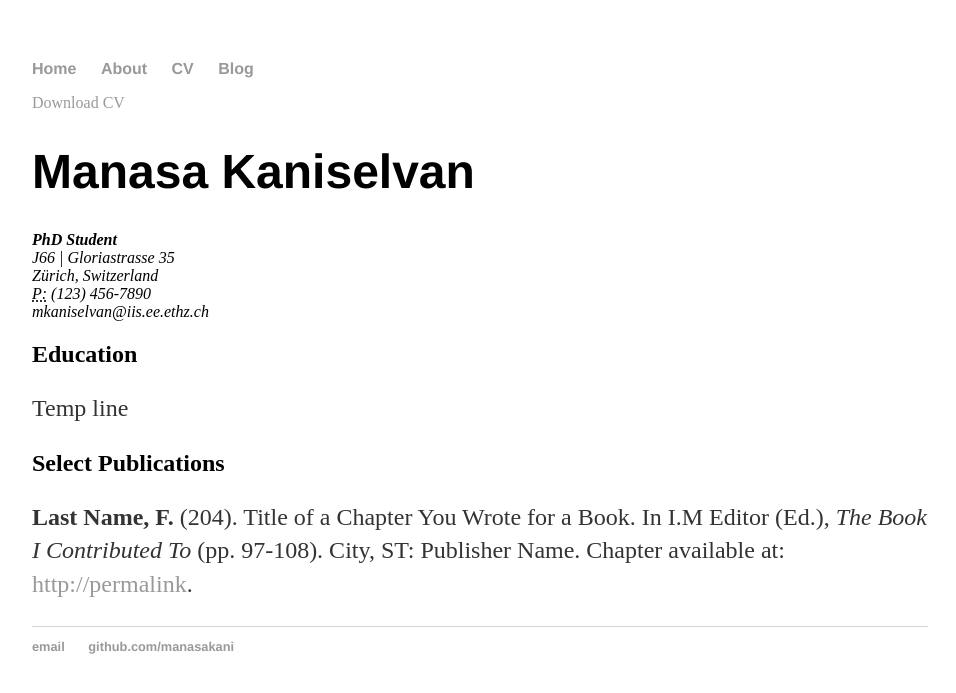
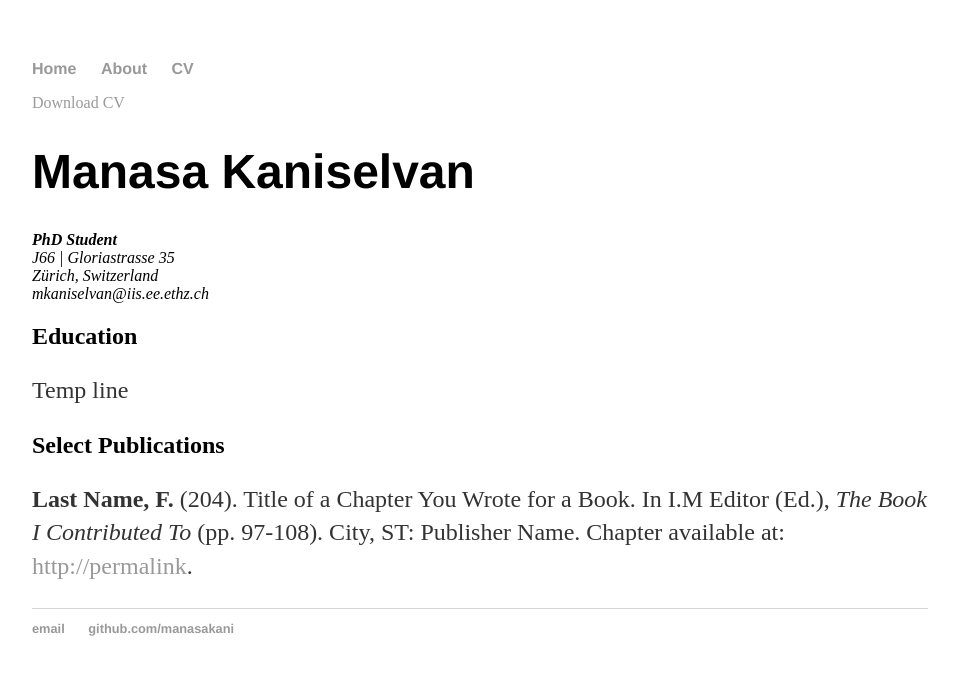
Before and after one commit to manasakani/manaskani.github.io, a Jekyll site: the page built from cv/index.html, in a window 1280 px wide. Shown: the top 693 px of the page, without its empty margins (160-1116 px from the left). Built offline with Jekyll 4.4.1, drawn with Linux system fonts in a browser that asks for light colours.

Commit message:
removed blog

```diff
--- a/_layouts/default.html
+++ b/_layouts/default.html
@@ -11,7 +11,6 @@
 	        		<li><a href="/">Home</a></li>
 		        	<li><a href="/about">About</a></li>
 	        		<li><a href="/cv">CV</a></li>
-	        		<li><a href="/blog">Blog</a></li>
 	    		</ul>
 			</nav>
 			<div class="container">
--- a/cv/index.html
+++ b/cv/index.html
@@ -10,7 +10,6 @@ title: Curriculum Vitae
 					<strong>PhD Student</strong><br>
 					J66 | Gloriastrasse 35<br>
 					Zürich, Switzerland<br>
-					<abbr title="phone">P:</abbr> (123) 456-7890<br>
 					<span class="obfuscate">mkaniselvan@iis.ee.ethz.ch</span>
 					</address>
 
```
